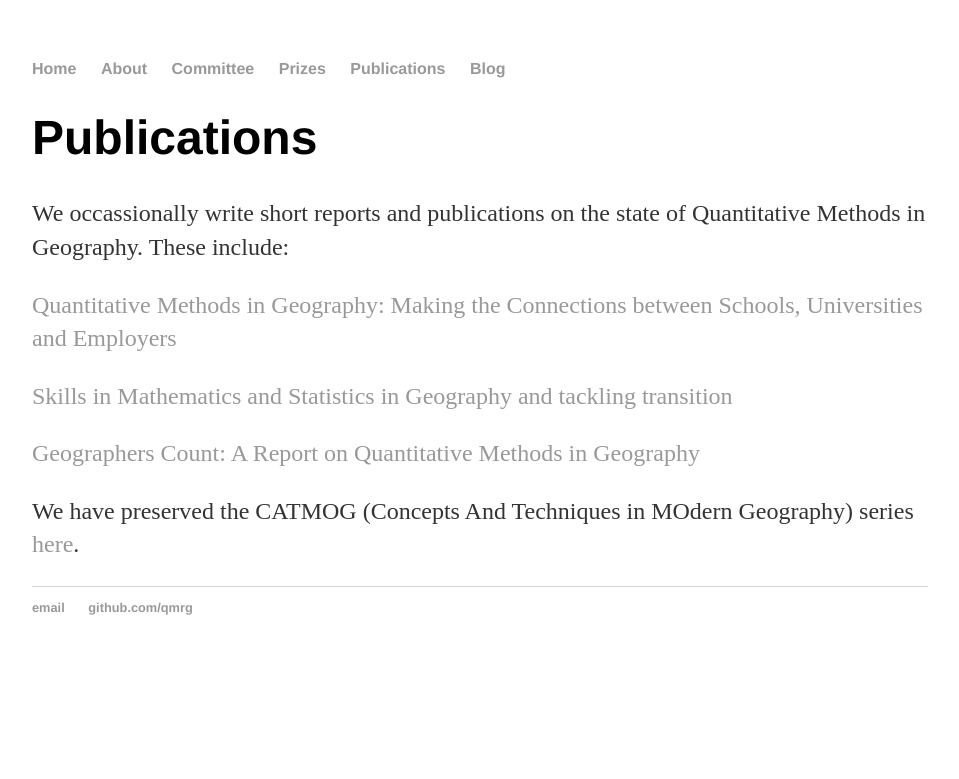
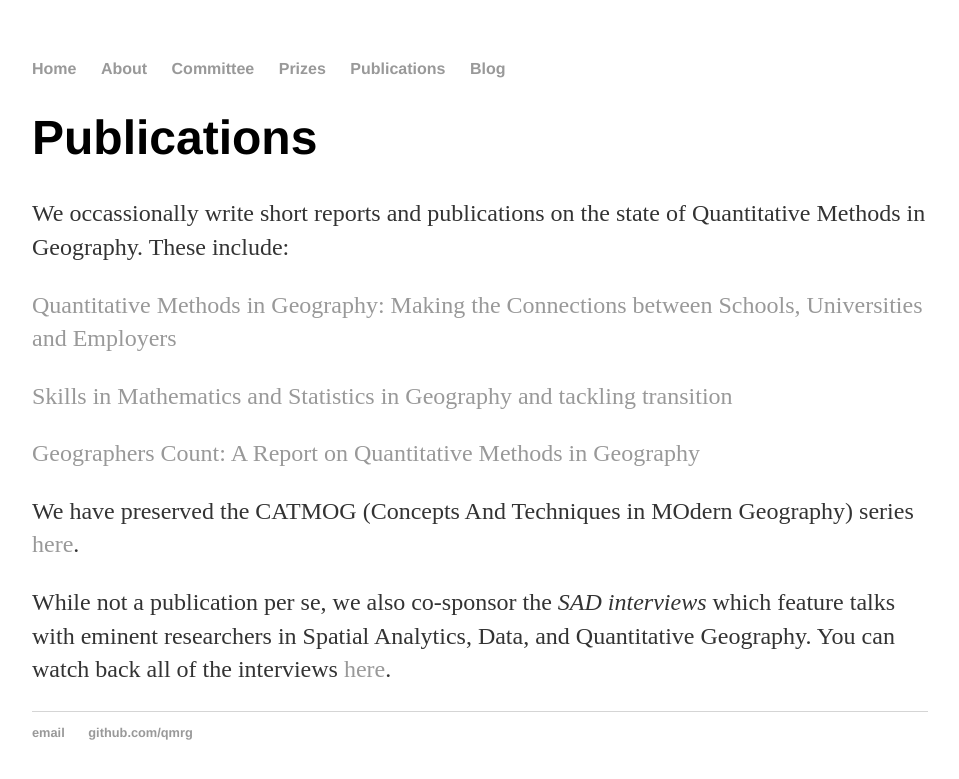
Before and after one commit to qmrg/qmrg.github.io, a Jekyll site: the page built from publications.md, in a window 1280 px wide. Shown: the top 779 px of the page, without its empty margins (160-1119 px from the left). Built offline with Jekyll 4.4.1, drawn with Linux system fonts in a browser that asks for light colours.

Commit message:
Update publications.md
Added SAD interviews link

```diff
--- a/publications.md
+++ b/publications.md
@@ -14,3 +14,5 @@ We occassionally write short reports and publications on the state of Quantitati
 [Geographers Count: A Report on Quantitative Methods in Geography](https://www.tandfonline.com/doi/full/10.11120/elss.2014.00035)
 
 We have preserved the CATMOG (Concepts And Techniques in MOdern Geography) series [here](https://qmrg.github.io/CATMOG/).
+
+While not a publication per se, we also co-sponsor the *SAD interviews* which feature talks with eminent researchers in Spatial Analytics, Data, and Quantitative Geography. You can watch back all of the interviews [here](https://qmrg.github.io/sad_interviews).
```
